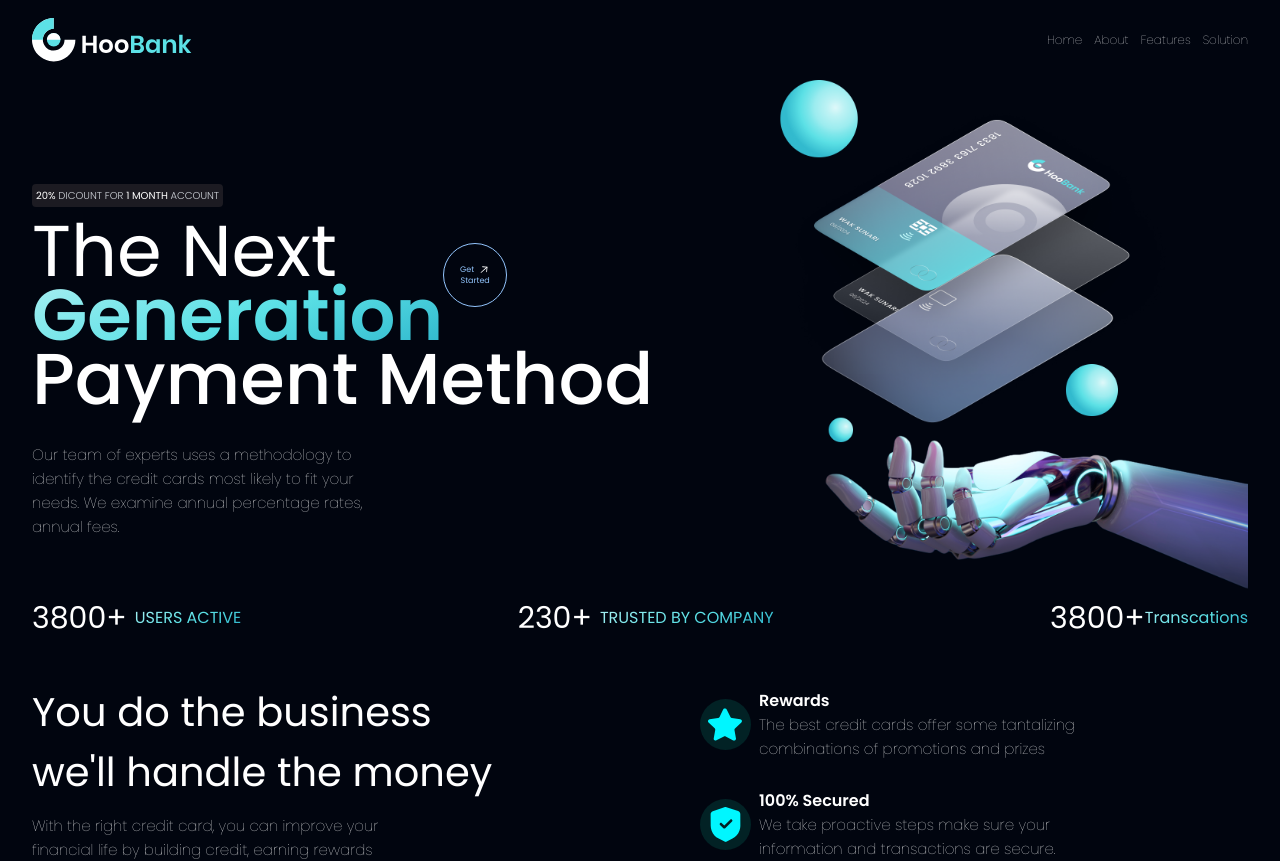
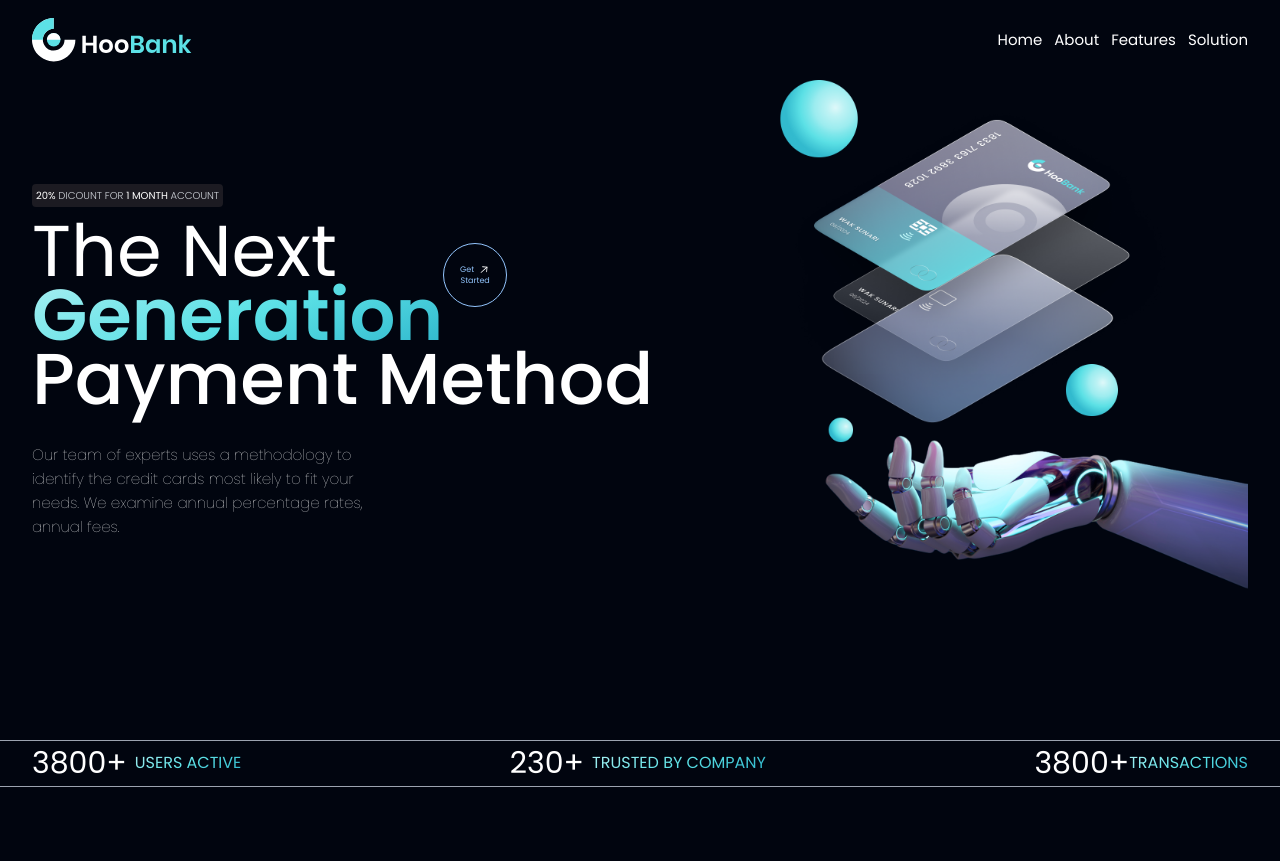
Before and after one commit to ishfaqahmed565/landing-page-demo, a Vue app: page / in a window 1280 px wide. Shown: the top 861 px of the page. Built offline with nearby package versions, Linux system fonts and the light colour scheme.

Commit message:
Increased vertical spacing between section and modified header and footer

```diff
--- a/index.html
+++ b/index.html
@@ -4,13 +4,17 @@
     <meta charset="UTF-8">
     <link rel="icon" href="/favicon.ico">
     <meta name="viewport" content="width=device-width, initial-scale=1.0">
-    <link rel="preconnect" href="https://fonts.googleapis.com">
+
+    <link rel="stylesheet" href="https://cdnjs.cloudflare.com/ajax/libs/font-awesome/6.2.0/css/all.min.css" integrity="sha512-xh6O/CkQoPOWDdYTDqeRdPCVd1SpvCA9XXcUnZS2FmJNp1coAFzvtCN9BmamE+4aHK8yyUHUSCcJHgXloTyT2A==" crossorigin="anonymous" referrerpolicy="no-referrer" />
 <link rel="preconnect" href="https://fonts.gstatic.com" crossorigin>
 <link href="https://fonts.googleapis.com/css2?family=Inter:wght@200;300;400;500;600;700;800;900&family=Poppins:wght@100;200;300;400;500;600;700;800&display=swap" rel="stylesheet">
-    <title>Vite App</title>
+    <title>HooBank</title>
   </head>
   <body>
     <div id="app" class="bg-primary oveflow-hidden font-Poppins"></div>
     <script type="module" src="/src/main.js"></script>
   </body>
 </html>
+<script>
+
+</script>
--- a/src/App.vue
+++ b/src/App.vue
@@ -14,8 +14,9 @@ import {
 </script>
 
 <template>
-  <div class="xl:max-w-7xl w-full text-white mx-auto">
+  <div class="w-full text-white">
     <NavbarSec />
+    <div class="main xl:max-w-7xl flex flex-col mx-auto space-y-36">
       <HeroSec />
       <StatsSec />
       <BusinessCard />
@@ -26,6 +27,7 @@ import {
       <CTASec />
     </div>
     <FooterSec />
+  </div>
 </template>
 
 <style scoped></style>
--- a/src/components/FooterSec.vue
+++ b/src/components/FooterSec.vue
@@ -1,8 +1,9 @@
 <script setup></script>
 <template>
   <footer
-    class="flex md:flex-row flex-col px-[2rem] pt-5rem bg-[#0B0A0C] w-full pt-10 mt-14 space-y-10 md:space-y-0"
+    class="flex flex-col = px-[2rem] py-[5rem] bg-[#0B0A0C] w-full space-y-20 mt-36"
   >
+    <div class="flex md:flex-row flex-col">
       <div
         class="flex flex-col items-center md:items-start justify-between md:w-3/6 space-y-10"
       >
@@ -26,7 +27,9 @@
             >Useful Links
             <hr
           /></strong>
-        <ul class="flex flex-row md:flex-col w-full justify-between flex-wrap">
+          <ul
+            class="flex flex-row md:flex-col w-full justify-between flex-wrap"
+          >
             <li class="paragraph-style">Content</li>
             <li class="paragraph-style">How it Works</li>
             <li class="paragraph-style">Create</li>
@@ -42,7 +45,9 @@
             >Community
             <hr
           /></strong>
-        <ul class="flex flex-row md:flex-col w-full justify-between flex-wrap">
+          <ul
+            class="flex flex-row md:flex-col w-full justify-between flex-wrap"
+          >
             <li class="paragraph-style">Help Center</li>
             <li class="paragraph-style">Partners</li>
             <li class="paragraph-style">Suggestions</li>
@@ -58,12 +63,29 @@
             >Partner
             <hr
           /></strong>
+          <div>
             <ul class="flex flex-row md:flex-col w-full flex-wrap">
               <li class="paragraph-style">Our Partner</li>
               <li class="paragraph-style ml-10 md:ml-0">Become a Partner</li>
             </ul>
           </div>
         </div>
+      </div>
+    </div>
+    <hr />
+    <div
+      class="flex justify-between items-center flex-col sm:flex-row sm:space-y-0 space-y-5"
+    >
+      <p class="text-[11px] font-thin">
+        Copyright © 2021 HooBank. All Rights Reserved.
+      </p>
+      <div class="flex space-x-5">
+        <i class="fa-brands fa-instagram"></i>
+        <i class="fa-brands fa-facebook"></i>
+        <i class="fa-brands fa-twitter"></i>
+        <i class="fa-brands fa-linkedin"></i>
+      </div>
+    </div>
   </footer>
 </template>
 <style scoped></style>
--- a/src/components/InfoCard.vue
+++ b/src/components/InfoCard.vue
@@ -2,7 +2,7 @@
 let props = defineProps({
   data: String,
 });
-console.log(props.data, "value");
+
 let style = `flex ${props.data}  space-y-10 md:space-y-0 md:space-x-20 justify-between  mt-10 padding-x items-center`;
 </script>
 <template>
--- a/src/components/NavbarSec.vue
+++ b/src/components/NavbarSec.vue
@@ -1,27 +1,44 @@
 <script setup>
-import { ref } from "vue";
 let showClose = ref(false);
+import { onMounted, ref } from "vue";
+let scrolled = ref(0);
+let sticky = ref(false);
+onMounted(() => {
+  function scrolledAmn() {
+    scrolled.value = window.pageYOffset;
+    if (scrolled.value > 0) {
+      sticky.value = true;
+    } else if (scrolled.value == 0) {
+      sticky.value = false;
+    }
+    console.log(sticky.value);
+  }
+  window.addEventListener("scroll", scrolledAmn);
+});
 </script>
 <template>
-  <div class="padding-x flex items-center justify-between">
+  <div
+    class="px-[2rem] flex items-center justify-between"
+    :class="{ sticky: sticky }"
+  >
     <img
       src="@/assets/svgs/logo.svg"
       alt="logo"
       class="w-[10rem] h-[5rem] object-contain"
     />
     <nav class="hidden sm:block">
-      <ul class="flex space-x-3 text-[12px]">
+      <ul class="flex space-x-3 text-[15px]">
         <li>
-          <a href="#" class="font-thin hover:text-blue-400">Home</a>
+          <a href="#" class="font-normal hover:text-blue-400">Home</a>
         </li>
         <li>
-          <a href="#" class="font-thin hover:text-blue-400">About</a>
+          <a href="#" class="font-normal hover:text-blue-400">About</a>
         </li>
         <li>
-          <a href="#" class="font-thin hover:text-blue-400">Features</a>
+          <a href="#" class="font-normal hover:text-blue-400">Features</a>
         </li>
         <li>
-          <a href="#" class="font-thin hover:text-blue-400">Solution</a>
+          <a href="#" class="font-normal hover:text-blue-400">Solution</a>
         </li>
       </ul>
     </nav>
@@ -92,4 +109,12 @@ let showClose = ref(false);
     top: 2.5rem;
   }
 }
+.sticky {
+  position: -webkit-sticky;
+  position: sticky;
+  top: 0;
+  background: #0b0a0c;
+  z-index: 100;
+  border-bottom: 0.1px solid rgb(134, 109, 109);
+}
 </style>
--- a/src/components/StatsSec.vue
+++ b/src/components/StatsSec.vue
@@ -1,7 +1,7 @@
 <script setup></script>
 <template>
   <div
-    class="flex padding-x sm:flex-row space-y-5 sm:space-y-0 flex-col mt-10 lg:mt-0 justify-between items-center"
+    class="border-y border-gray-400 flex padding-x sm:flex-row space-y-5 sm:space-y-0 flex-col mt-10 lg:mt-0 justify-between items-center"
   >
     <div class="flex space-x-2 items-center">
       <h4 class="text-[20px] lg:text-[30px]">3800+</h4>
@@ -13,7 +13,7 @@
     </div>
     <div class="flex space-x-2] items-center">
       <h4 class="text-[20px] lg:text-[30px]">3800+</h4>
-      <p class="text-gradient">Transcations</p>
+      <p class="text-gradient">TRANSACTIONS</p>
     </div>
   </div>
 </template>
```
Lines whose indentation alone changed are shown as unchanged.
